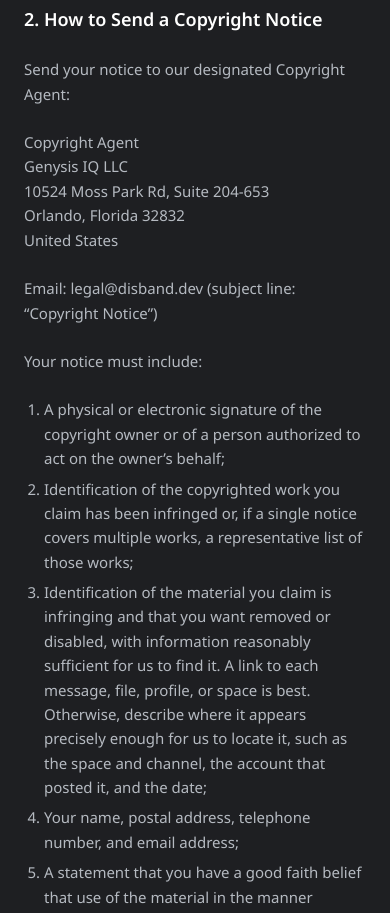
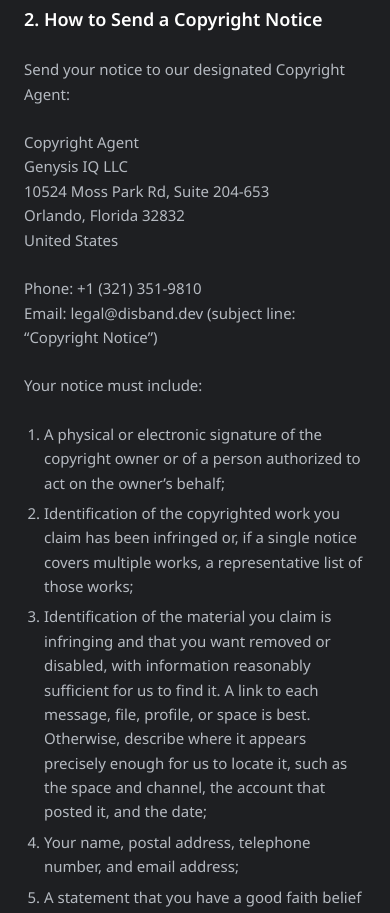
Before and after one commit to polardev-ui/disband-latest, a Next.js app: page /copyright in a window 390 px wide. Shown: the part 1060-1973 px from the top of the page. Built offline with nearby package versions, Linux system fonts and the light colour scheme; no server answers.

Commit message:
feat(legal): add a phone number for the DMCA copyright agent

```diff
--- a/src/app/copyright/page.tsx
+++ b/src/app/copyright/page.tsx
@@ -63,6 +63,7 @@ export default function CopyrightPage() {
             10524 Moss Park Rd, Suite 204-653{"\n"}
             Orlando, Florida 32832{"\n"}
             United States{"\n\n"}
+            Phone: +1 (321) 351-9810{"\n"}
             Email: legal@disband.dev (subject line: “Copyright Notice”)
           </p>
           <p>Your notice must include:</p>
```
